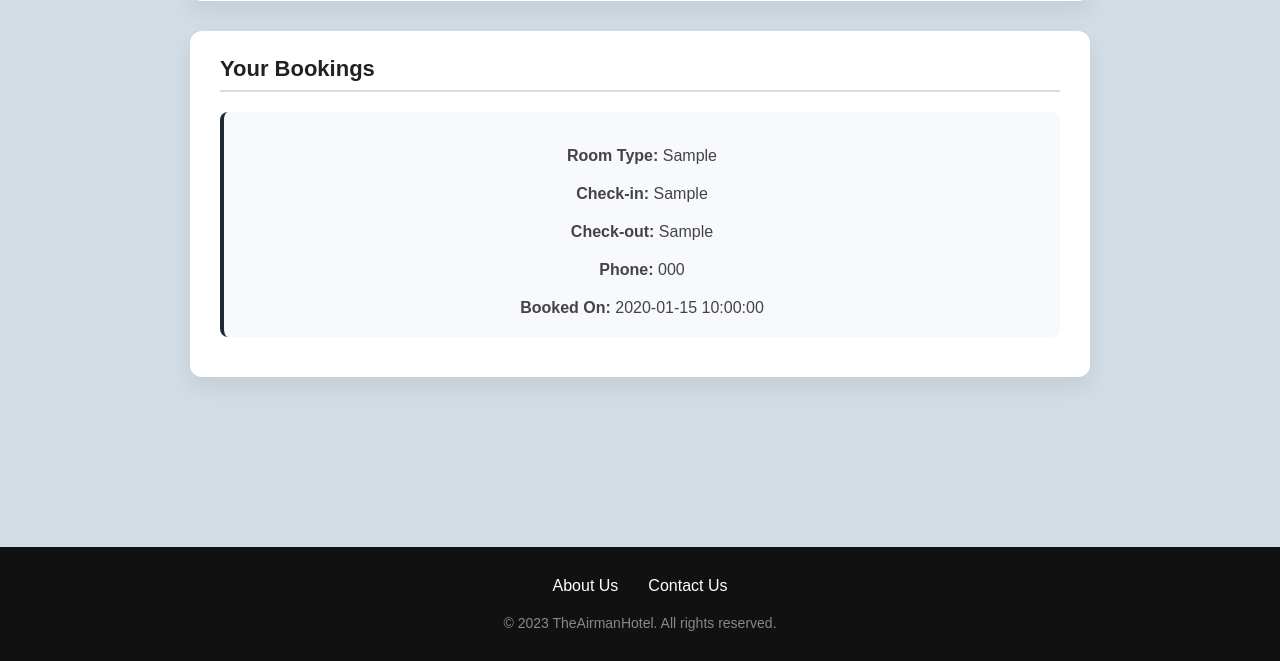
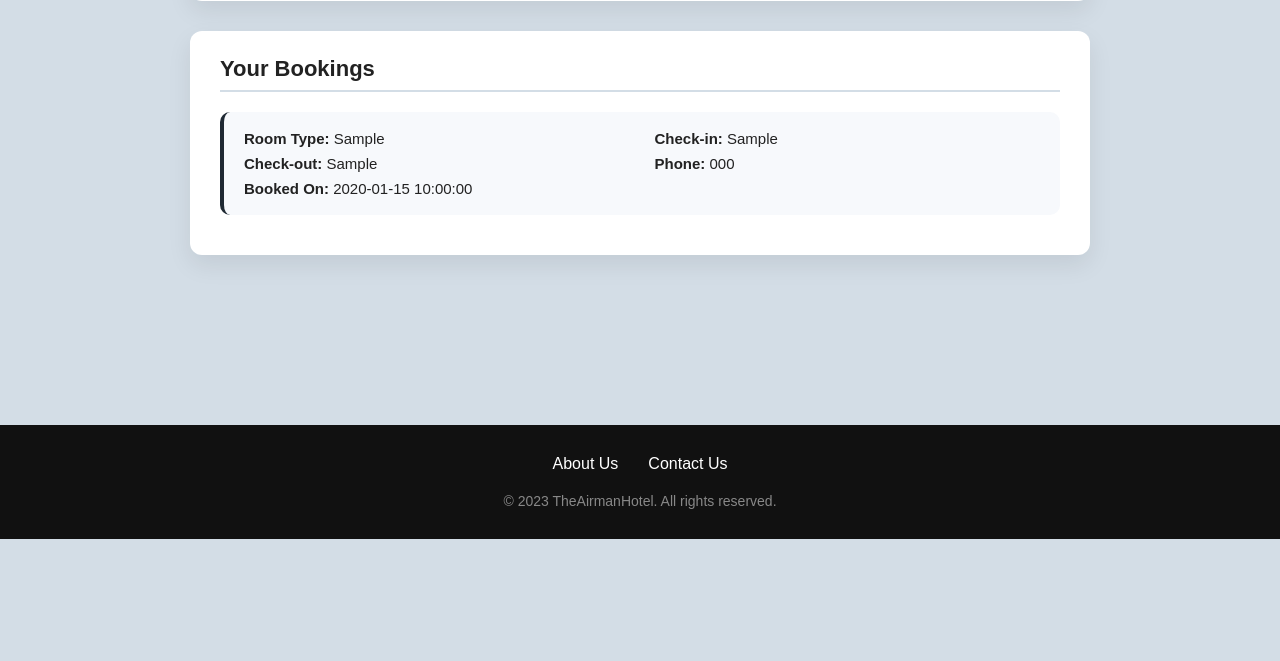
Before and after one commit to parwatpandit/hotel_project, a Flask app: template templates/user_dashboard.html in a window 1280 px wide. Shown: the part 567-1228 px from the top of the page. After the commit the page ends 1106 px from the top, so only its background shows below. Run offline with Flask 3, Linux system fonts and the light colour scheme; the template is opened without the code that fills it: most values are stand-ins (such as "Sample title", 1, 10 or a date in 2020).

Commit message:
Update user_dashboar.css

```diff
--- a/static/css/user_dashboar.css
+++ b/static/css/user_dashboar.css
@@ -1,18 +1,12 @@
-/* header open */
-
-
-        /* navigation bar*/
 header {
     position: fixed;
     top: 0;
     width: 100%;
-            background-color:#D3DDE6 ;
+    background-color:#D3DDE6;
     padding: 15px 20px;
-            /* box-shadow: 0 2px 5px rgba(0,0,0,0.1); */
     z-index: 100;
     border-bottom: 2px solid rgba(0, 0, 0, 0.2);
 }
-
 
 .header-content {
     display: flex;
@@ -20,10 +14,7 @@
     justify-content: center;
     width: 100%;
     position: relative;
-
 }
-
-        /* website logo sytle */
 
 .header-logo {
     height: 50px;
@@ -33,7 +24,6 @@
     top: 0px;
 }
 
-        /* link  */
  .nav-links {
     display: flex;
     justify-content: center;
@@ -46,9 +36,8 @@
     text-decoration: none;
     color: black;
     font-weight: bold;
-            /* margin: 0 15px; */
+    font-size: 18px;
     position: relative;
-            font-size: 18px;
 }
 
 .nav-links a::after {
@@ -67,15 +56,6 @@
     width: 100%;
 }
 
-
-/* heaser close */
-
-
-
-
-
-
-/* Background */
 body {
     background-color: #D3DDE6;
     font-family: Arial, sans-serif;
@@ -83,14 +63,13 @@ body {
     padding: 0;
 }
 
-/* MAIN CONTAINER */
+
 .dashboard-container {
     max-width: 900px;
     margin: 120px auto;
     padding: 20px;
 }
 
-/* USER DASHBOARD TITLE */
 .dashboard-title {
     text-align: center;
     font-size: 28px;
@@ -99,7 +78,6 @@ body {
     margin-bottom: 35px;
 }
 
-/* BOX STYLE (shared) */
  .dashboard-box {
     background: white;
     padding: 25px 30px;
@@ -108,7 +86,6 @@ body {
     box-shadow: 0 10px 25px rgba(0,0,0,0.08);
 }
 
-/* BOX HEADINGS */
 .dashboard-box h3 {
     margin-top: 0;
     margin-bottom: 20px;
@@ -118,14 +95,12 @@ body {
     padding-bottom: 8px;
 }
 
-/* USER INFO TEXT */
  .user-info-box p {
     font-size: 16px;
     color: #333;
     line-height: 1.6;
 }
 
-/* BOOKINGS SECTION */
 .booking-list {
     list-style: none;
     padding: 0;
@@ -135,9 +110,15 @@ body {
  .booking-item {
     background: #f7f9fc;
     border-left: 4px solid #1f2933;
-    padding: 15px 20px;
+    padding: 18px 20px;
     margin-bottom: 15px;
-    border-radius: 8px;
+    border-radius: 10px;
+
+    display: grid;
+    grid-template-columns: repeat(2, 1fr);
+    grid-row-gap: 8px;
+    grid-column-gap: 25px;
+
     transition: 0.2s ease;
 }
 
@@ -147,41 +128,19 @@ body {
 }
 
 .booking-item p {
-    margin: 5px 0;
+    margin: 0;
     font-size: 15px;
-    color: #333;
+    color: #222;
+    font-weight: 500;
 }
 
-/* EMPTY BOOKING MESSAGE */
-.bookings-box p {
-    font-size: 16px;
-    color: #444;
-    text-align: center;
-    margin-top: 20px;
-}
-
-/* MOBILE RESPONSIVE */
+/* MOBILE FIX */
 @media (max-width: 600px) {
-    .dashboard-container {
-        margin: 60px 15px;
-    }
-
-    .dashboard-title {
-        font-size: 24px;
-    }
-
-    .dashboard-box {
-        padding: 20px;
+    .booking-item {
+        grid-template-columns: 1fr;
     }
 }
 
-
-
-/* footer */
-
-/* footer */
-
-     /*footer which is down in the footer part of the page */
 footer {
     background: #111;
     color: #fff;
@@ -216,3 +175,17 @@ body {
     font-size: 14px;
     color: #888;
 }
+
+@media (max-width: 600px) {
+    .dashboard-container {
+        margin: 60px 15px;
+    }
+
+    .dashboard-title {
+        font-size: 24px;
+    }
+
+    .dashboard-box {
+        padding: 20px;
+    }
+}
```
Lines whose indentation alone changed are shown as unchanged.
